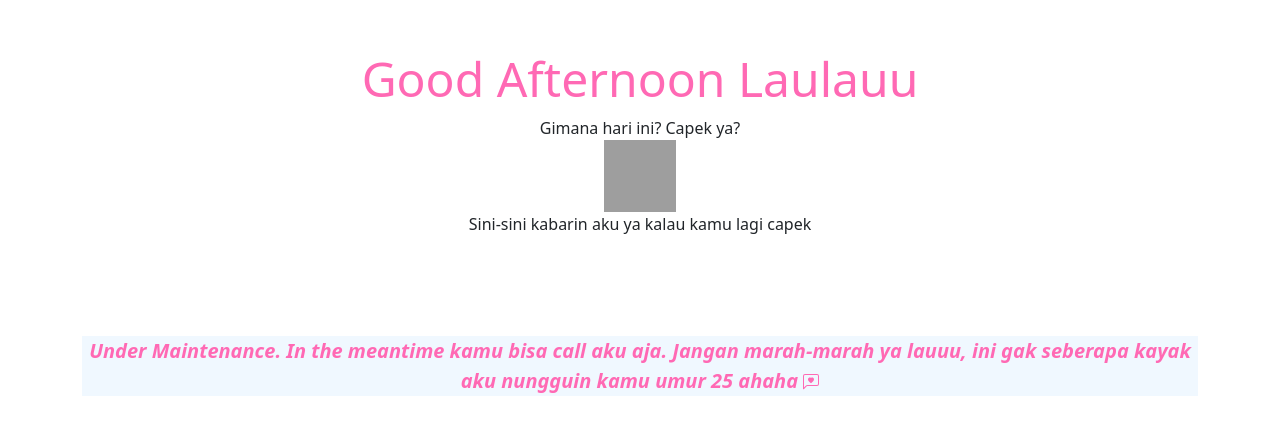
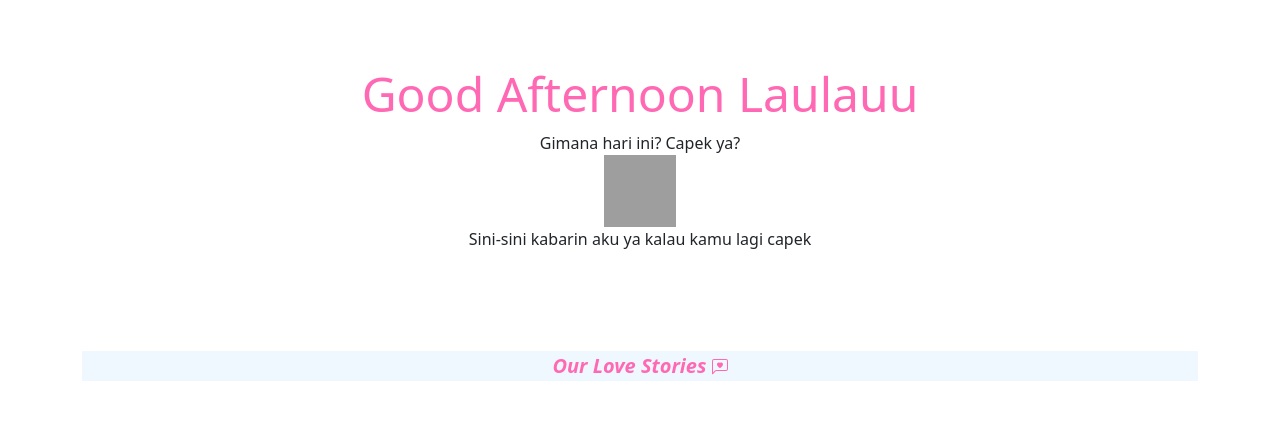
Before and after one commit to GoldenCrimson07/reminder, a plain HTML site: page home.html in a window 1280 px wide. Shown: the part 177-612 px from the top of the page. Drawn offline with nearby package versions, Linux system fonts and the light colour scheme; grey boxes are pictures that could not be loaded; some icons are missing.

Commit message:
Update home.html

```diff
--- a/home.html
+++ b/home.html
@@ -15,7 +15,7 @@
       </p>
       <div class="heart-container">
         <i class="fa fa-heart fa-3x heart">
-          <b>Under Maintenance. In the meantime kamu bisa call aku aja. Jangan marah-marah ya lauuu, ini gak seberapa kayak aku nungguin kamu umur 25 ahaha</b>
+          <b>Our Love Stories</b>
           <svg xmlns="http://www.w3.org/2000/svg" width="16" height="16" fill="currentColor" class="bi bi-chat-left-heart" viewBox="0 0 16 16">
             <path d="M14 1a1 1 0 0 1 1 1v8a1 1 0 0 1-1 1H4.414A2 2 0 0 0 3 11.586l-2 2V2a1 1 0 0 1 1-1h12ZM2 0a2 2 0 0 0-2 2v12.793a.5.5 0 0 0 .854.353l2.853-2.853A1 1 0 0 1 4.414 12H14a2 2 0 0 0 2-2V2a2 2 0 0 0-2-2H2Z"/>
             <path d="M8 3.993c1.664-1.711 5.825 1.283 0 5.132-5.825-3.85-1.664-6.843 0-5.132Z"/>
```
